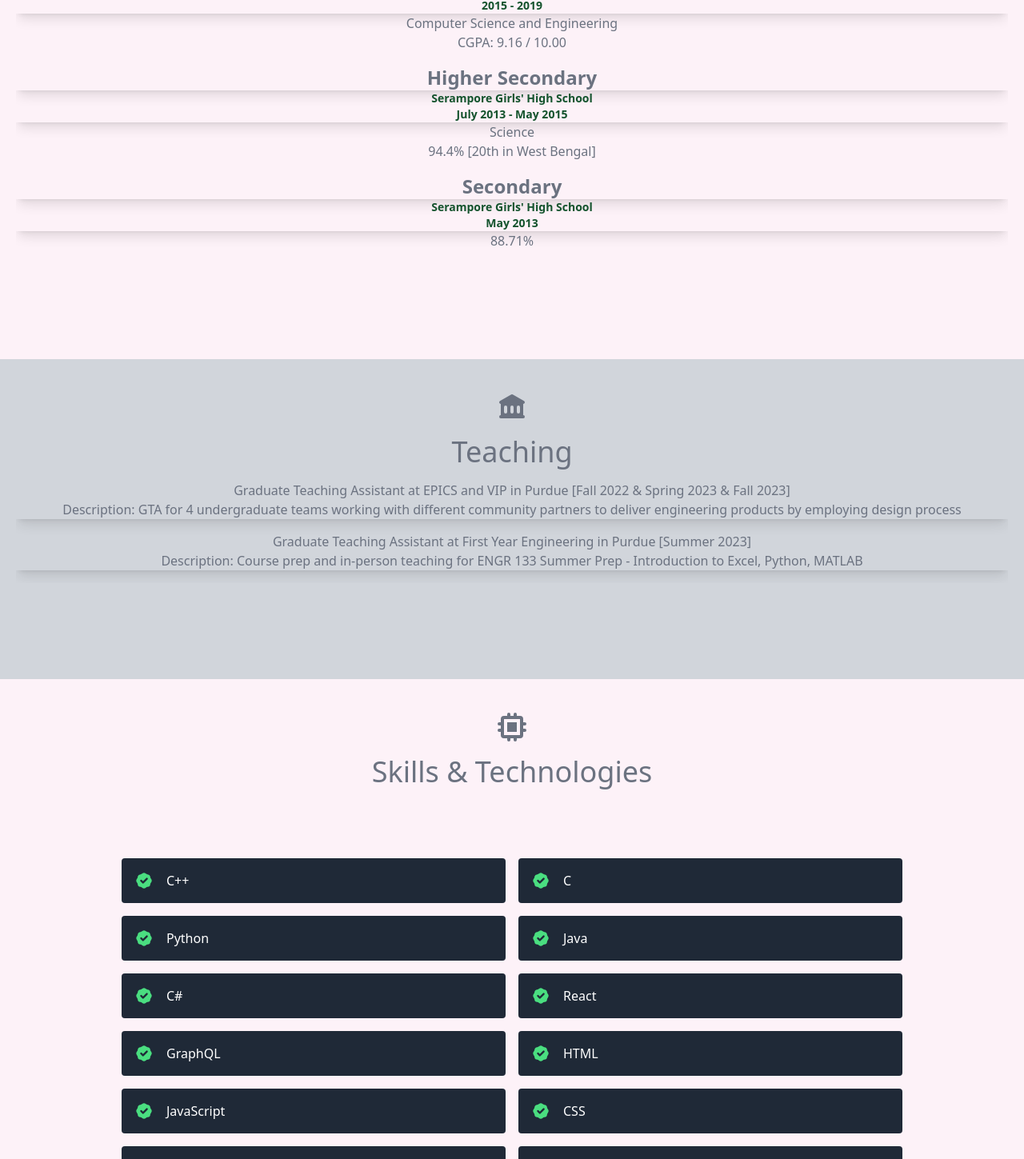
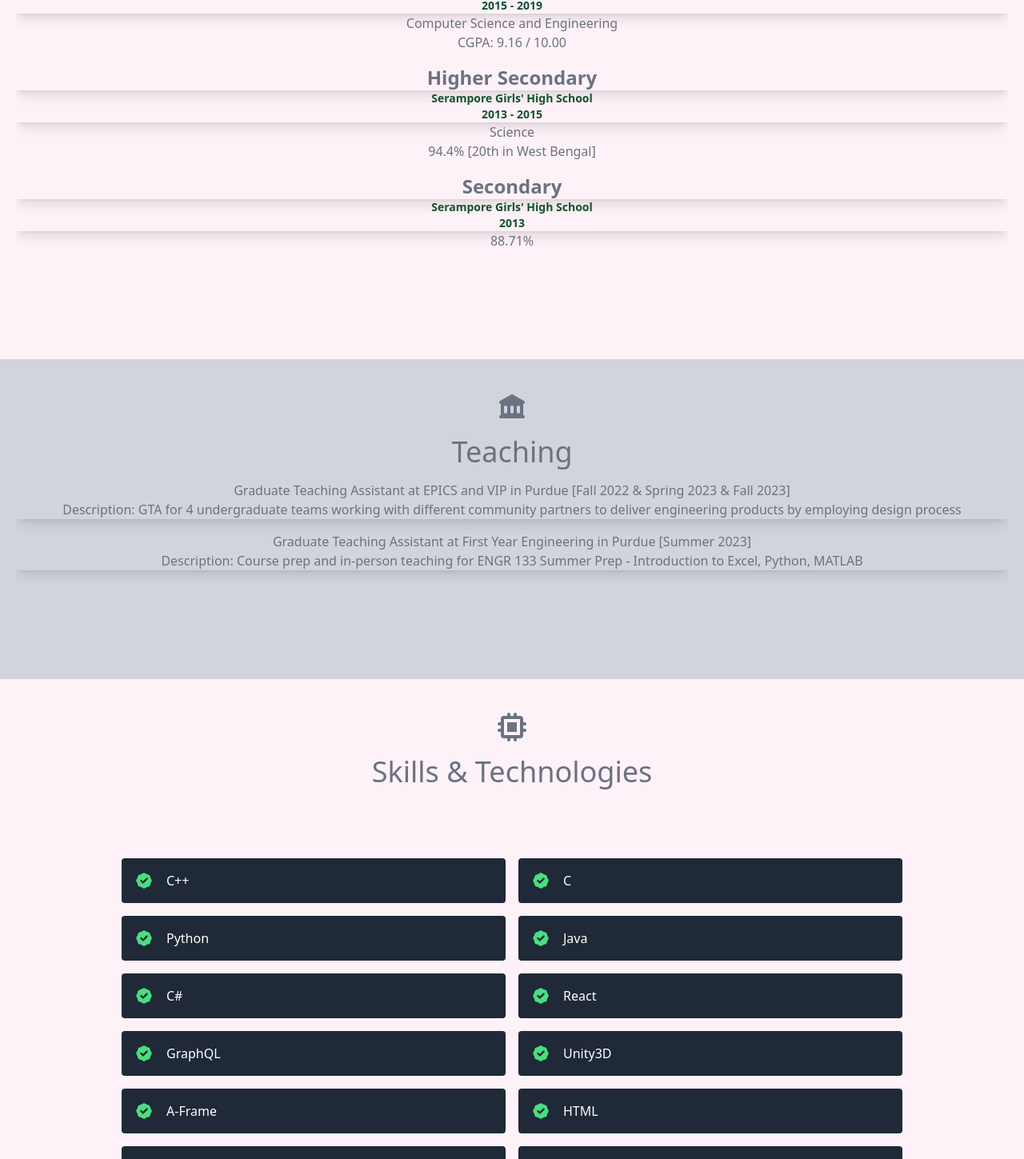
Before and after one commit to chandms/chandms.portfolio, a React (Create React App) app: page / in a window 1280 px wide. Shown: the part 4494-5943 px from the top of the page at 80% size. Built offline with nearby package versions, Linux system fonts and the light colour scheme.

Commit message:
updated portfolio details

```diff
--- a/src/data.js
+++ b/src/data.js
@@ -146,7 +146,7 @@ export const education = [
   {
     school: "Serampore Girls' High School",
     location: "Serampore, West Bengal, India",
-    date: "July 2013 - May 2015",
+    date: "2013 - 2015",
     degree: "Higher Secondary",
     major: "Science",
     CGPA: "94.4% [20th in West Bengal]",
@@ -157,7 +157,7 @@ export const education = [
   {
     school: "Serampore Girls' High School",
     location: "Serampore, West Bengal, India",
-    date: "May 2013",
+    date: "2013",
     degree: "Secondary",
     major: "",
     CGPA: "88.71%",
@@ -174,12 +174,14 @@ export const skills = [
   "C#",
   "React",
   "GraphQL",
+  "Unity3D",
+  "A-Frame",
   "HTML",
   "JavaScript",
   "CSS",
   "MongoDB",
   "DB2",
-  "MySQL",
+  "SQL",
   "Git",
   "Mercurial",
   "LaTex",
```
Also changed, not shown: 1 other file (tests, documents, lock files or other folders).
